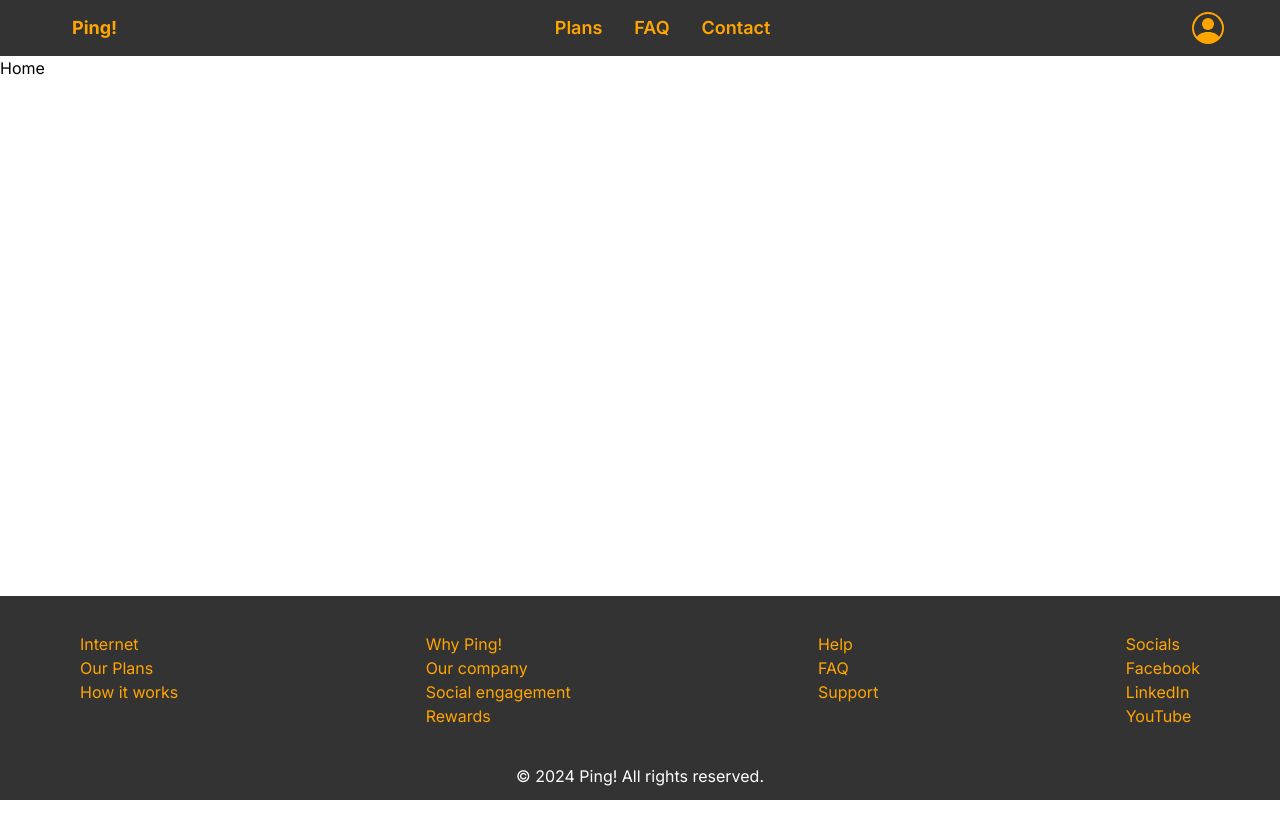
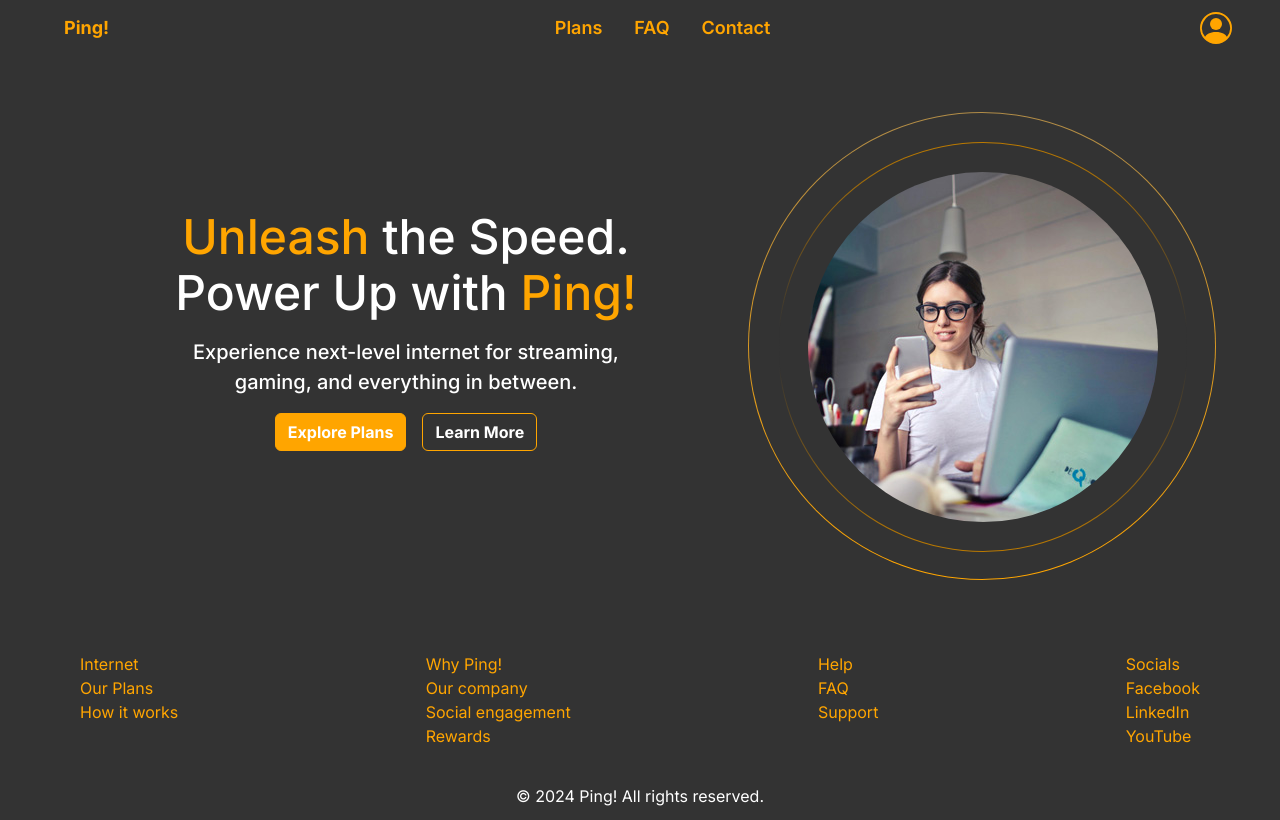
Before and after one commit to krisbelangernelson/internet-provider-ui-nextjs, a Next.js app: page / in a window 1280 px wide. Built offline with nearby package versions, Linux system fonts and the light colour scheme.

Commit message:
feat: hero section

```diff
--- a/src/app/globals.scss
+++ b/src/app/globals.scss
@@ -8,6 +8,10 @@
   --foreground-rgb: 0, 0, 0;
   --background-start-rgb: 214, 219, 220;
   --background-end-rgb: 255, 255, 255;
+}
+
+.primary {
+  color: $primary
 }
 
 .section-dark {
@@ -61,3 +65,58 @@ body {
     text-wrap: balance;
   }
 }
+
+h1 {
+  font-size: 3rem;
+  font-weight: 500;
+  line-height: 3.5rem;
+}
+
+h5 {
+  font-size: 1.25rem;
+  font-weight: 500;
+}
+
+.btn {
+	display: inline-block;
+	padding: 0.375rem 0.75rem;
+	font-size: 1rem;
+	font-weight: 400;
+	line-height: 1.5;
+	color: #212529;
+	text-align: center;
+	-webkit-text-decoration: none;
+	text-decoration: none;
+	vertical-align: middle;
+	cursor: pointer;
+	-webkit-user-select: none;
+	-moz-user-select: none;
+	user-select: none;
+	border: 1px solid transparent;
+	border-radius: 0.375rem;
+	transition: color .15s ease-in-out, background-color .15s ease-in-out, border-color .15s ease-in-out, box-shadow .15s ease-in-out;
+}
+
+.btn-primary {
+  @extend .btn;
+  background-color: $primary;
+  color: #fff;
+  font-weight: bold;
+  border-color: $primary;
+
+  &:hover {
+    background-color: $primaryHover;
+  }
+}
+
+.btn-primary-outline {
+  @extend .btn;
+  background-color: transparent;
+  color: #fff;
+  font-weight: bold;
+  border-color: $primary;
+
+  &:hover {
+    background-color: $primary;
+  }
+}
--- a/src/components/molecules/NavMenu/NavBurger.tsx
+++ b/src/components/molecules/NavMenu/NavBurger.tsx
@@ -10,12 +10,12 @@ interface NavBurgerProps {
 export default function NavBurger(props: NavBurgerProps) {
   const { setToggleMenu, toggleMenu } = props
 
-  const burgerLine = 'h-1 w-6 my-1 rounded-full bg-black transition ease transform duration-300 bg-primary'
+  const burgerLine = 'h-1 w-6 my-1 rounded-full transition ease transform duration-300 bg-primary'
 
   return (
     <div className="flex items-center justify-center">
       <button
-        className="flex flex-col h-12 w-12 border-2 border-black rounded justify-center items-center group border-primary"
+        className="flex flex-col h-12 w-12 border-2 border-black rounded justify-center items-center group"
         onClick={() => setToggleMenu(!toggleMenu)}
       >
         <NavBurgerLine burgerLine={burgerLine} toggleMenu={toggleMenu} />
--- a/src/components/molecules/NavMenu/NavBurgerLine.tsx
+++ b/src/components/molecules/NavMenu/NavBurgerLine.tsx
@@ -8,7 +8,6 @@ interface NavBurgerLineProps {
 
 export default function NavBurgerLine(props: NavBurgerLineProps) {
   const { burgerLine, toggleMenu, invert } = props
-  console.log('invert', invert)
 
   const inverted = () => invert === true ? '-' : ''
 
--- a/src/components/molecules/NavMenu/NavMenu.tsx
+++ b/src/components/molecules/NavMenu/NavMenu.tsx
@@ -5,7 +5,7 @@ import NavMobile from './NavMobile'
 
 export default function NavMenu() {
   return (
-    <nav className="w-100 px-8 md:px-auto flex justify-between">
+    <nav className="w-100 px-6 md:px-auto flex justify-between">
       <NavMobile />
       <div className="order-2 h-10 mx-auto md:px-4 container flex items-center lg:justify-between justify-end flex-wrap md:flex-nowrap text-lg">
         <div className="hidden lg:flex primary font-bold md:order-1">
@@ -20,7 +20,6 @@ export default function NavMenu() {
           <MyAccount />
         </div>
       </div>
-
     </nav>
   )
 }
--- a/src/components/organisms/Header/Header.tsx
+++ b/src/components/organisms/Header/Header.tsx
@@ -4,7 +4,7 @@ export default function Header() {
   return (
     <header className="section-dark">
       <div className="flex flex-row">
-        <div className="grow p-2">
+        <div className="grow pt-4 lg:pt-2 p-2 min-h-20">
           <NavMenu />
         </div>
       </div>
--- /dev/null
+++ b/src/components/pages/Home/HeroCTA.tsx
@@ -0,0 +1,32 @@
+'use client'
+import { useRouter } from 'next/navigation'
+import { ROUTES, FORMS } from '@/constants'
+
+export default function HeroCTA() {
+  const router = useRouter()
+
+  return (
+    <div className="flex justify-center">
+      <div className="flex flex-row gap-4">
+        <button
+          type="button"
+          className="btn-primary"
+          onClick={() => {
+            router.push(ROUTES.internet)
+          }}
+        >
+          {FORMS.buttons.explorePlans.label}
+        </button>
+        <button
+          type="button"
+          className="btn-primary-outline"
+          onClick={() =>
+            document.getElementById('features-summary')?.scrollIntoView({ behavior: 'smooth' })}
+        >
+          Learn More
+        </button>
+      </div>
+    </div>
+
+  )
+}
--- /dev/null
+++ b/src/components/pages/Home/HeroSection.scss
@@ -0,0 +1,82 @@
+@import '../../../styles/_variables.module.scss';
+
+#outer-ring {
+  position: relative;
+  background: linear-gradient(#b18c47, $primary);
+  padding: 1px;
+  border-radius: 1000px;
+  width: 284px;
+  height: 284px;
+  min-width: 284px;
+  min-height: 284px;
+  margin-top: 2rem;
+  // scale: 0.5;
+
+  @media screen and (min-width: 768px) {
+    width: 468px;
+    height: 468px;
+    min-width: 468px;
+    min-height: 468px;
+  }
+}
+
+#outer-ring-filler {
+  background: $dark-bg;
+  padding: 20px;
+  border-radius: 1000px;
+  width: 282px;
+  height: 282px;
+  min-width: 282px;
+  min-height: 282px;
+
+  @media screen and (min-width: 768px) {
+    padding: 29px;
+    width: 466px;
+    height: 466px;
+    min-width: 466px;
+    min-height: 466px;
+  }
+}
+
+#inner-ring {
+  background: linear-gradient(#bc7a00, $dark-bg 45% 55%, #bc7a00);
+  padding: 1px;
+  border-radius: 1000px;
+  width: 242px;
+  height: 242px;
+  min-width: 242px;
+  min-height: 242px;
+
+  @media screen and (min-width: 768px) {
+    width: 410px;
+    height: 410px;
+    min-width: 410px;
+    min-height: 410px;
+  }
+}
+
+#inner-ring-filler {
+  background: $dark-bg;
+  padding: 20px;
+  border-radius: 1000px;
+  width: 240px;
+  height: 240px;
+  min-width: 240px;
+  min-height: 240px;
+
+  @media screen and (min-width: 768px) {
+    padding: 29px;
+    width: 408px;
+    height: 408px;
+    min-width: 408px;
+    min-height: 408px;
+  }
+}
+
+#inner-ring-filler img {
+  width: 200px;
+
+  @media screen and (min-width: 768px) {
+    width: 350px;
+  }
+}
--- /dev/null
+++ b/src/components/pages/Home/HeroSection.tsx
@@ -0,0 +1,49 @@
+import HeroDesktop from '@/assets/images/hero-woman-350px.jpg'
+import HeroMobile from '@/assets/images/hero-woman-200px.jpg'
+import './HeroSection.scss'
+import HeroCTA from './HeroCTA'
+import Image from 'next/image'
+
+export default function HeroSection() {
+  return (
+    <section className="section-dark md:pb-5">
+      <div className="container lg:px-16">
+        <div className="flex flex-row">
+          <div className="text-center mb-4">
+            <div className="flex flex-col lg:flex-row justify-center items-center">
+              <div className="px-3">
+                <h1>
+                  <span className="primary">Unleash</span>
+                  {' '}
+                  the Speed.
+                  <br />
+                  Power Up with
+                  {' '}
+                  <span className="primary">Ping!</span>
+                </h1>
+                <div className="flex flex-row justify-center my-4">
+                  <h5 className="w-3/4">
+                    Experience next-level internet for streaming, gaming, and everything in between.
+                  </h5>
+                </div>
+                <HeroCTA />
+              </div>
+              <div className="flex-col items-center flex justify-center">
+                <div id="outer-ring">
+                  <div id="outer-ring-filler">
+                    <div id="inner-ring">
+                      <div id="inner-ring-filler">
+                        <Image src={HeroMobile} alt="Hero Mobile" className="rounded-full lg:hidden" loading="lazy" />
+                        <Image src={HeroDesktop} alt="Hero Mobile" className="rounded-full hidden lg:flex" loading="lazy" />
+                      </div>
+                    </div>
+                  </div>
+                </div>
+              </div>
+            </div>
+          </div>
+        </div>
+      </div>
+    </section>
+  )
+}
--- a/src/components/pages/Home/Home.tsx
+++ b/src/components/pages/Home/Home.tsx
@@ -7,12 +7,13 @@
 // import Testimonials from './Testimonials'
 // import GetConnected from './GetConnected'
 
+import HeroSection from './HeroSection'
+
 export default function Home() {
   return (
     <>
-      Home
-      {/* <HeroSection />
-      <WhyChooseUs />
+      <HeroSection />
+      {/* <WhyChooseUs />
       <FeaturesSummary />
       <Features />
       <FeaturesSummaryMore />
```
